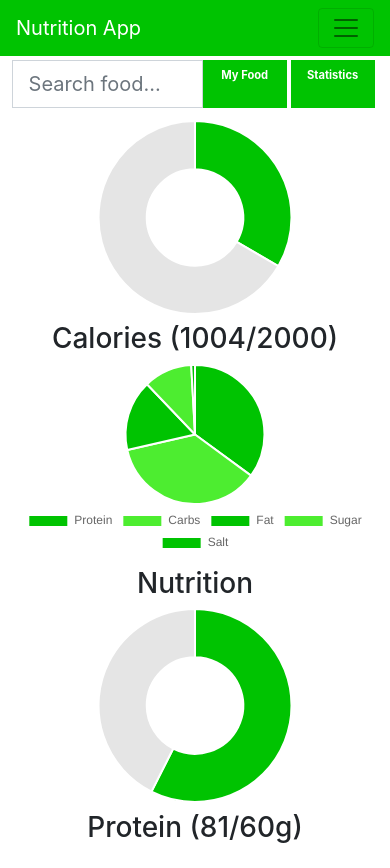
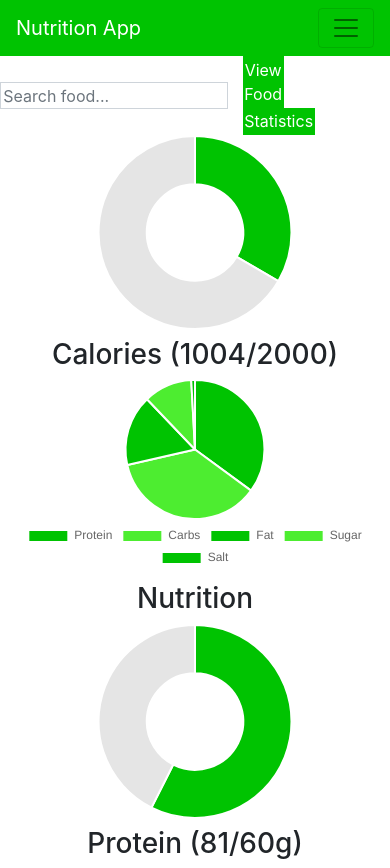
Before and after one commit to BenRose1998/nutrition-app, a PHP site: page /dashboard.php in a window 390 px wide. Before the commit the page ends 843 px from the top, so only its background shows below. Run offline with PHP 8.4, Linux system fonts and the light colour scheme; the visitor is signed in with stand-in values (Sample User, id 1); data comes from the database, SQL or seed files in the repository; some libraries are stand-ins or nearby versions.

Commit message:
Design changes (maybe)

```diff
--- a/css/dashboard.css
+++ b/css/dashboard.css
@@ -65,14 +65,14 @@
   max-height: 6%;
 } */
 
-@media (min-width: 1200px) {
+/* @media (min-width: 1200px) {
   #main {
     max-width: 2000px;
   }
-}
+} */
 
 /* Tablets */
-@media only screen and (min-device-width : 768px) and (max-width: 1024px) {
+/* @media only screen and (min-device-width : 768px) and (max-width: 1024px) {
   #main {
     width: 100%;
     margin: 0;
@@ -103,10 +103,10 @@
 
   }
 
-}
+} */
 
 /* Small devices */
-@media only screen and (max-width: 767px) {
+/* @media only screen and (max-width: 767px) {
   #main {
     width: 100%;
     margin: auto;
@@ -123,7 +123,7 @@
   }
 
   #search-form {
-    width: 50%;
+    width: 100%;
     padding: 0;
   }
 
@@ -150,6 +150,10 @@
     width: 100%;
     margin: 0;
     padding: 0;
+  }
 
+
+  #search{
+    padding:0;
   }
-}
+} */
--- a/css/login.css
+++ b/css/login.css
@@ -20,7 +20,7 @@ body {
   padding-right:auto;
 }
 
-.btn{
+.button{
   font-size: 15px;
   padding: 8px 16px;
   border:none;
--- a/css/main.css
+++ b/css/main.css
@@ -36,7 +36,7 @@ input{
   color: white !important;
 } */
 
-.btn {
+.button {
   font-size: 15px;
   padding: 8px 16px;
   border: none;
@@ -47,7 +47,14 @@ input{
   border-radius: 0 !important;
 }
 
-.btn:hover {
+.btn-green{
+  color: #fff;
+  background-color: #00c301;
+  border-color: #00c301;
+  border-radius: 0 !important;
+}
+
+.button:hover {
   color: white;
   background-color: #00af00;
 }
--- a/css/search.css
+++ b/css/search.css
@@ -1,5 +1,10 @@
 #search {
   padding: 1%;
+  height: 5%;
+}
+
+.btn-green{
+  padding: 5%;
 }
 
 .dashboard-btn {
@@ -13,10 +18,6 @@
   line-height: 200%;
 }
 
-#home-btn{
-  font-size:1rem;
-}
-
 /* Search results */
 .results {
   position: absolute;
@@ -26,6 +27,8 @@
   z-index: 9;
   width: 50.5%;
 }
+
+
 
 .results-item {
   width: 100%;
@@ -59,3 +62,103 @@
 #modal-add-btn {
   margin-top: 2%;
 }
+
+@media (min-width: 1200px) {
+  #main {
+    max-width: 2000px;
+  }
+}
+
+/* Tablets */
+@media only screen and (min-device-width : 768px) and (max-width: 1024px) {
+  #main {
+    width: 100%;
+    margin: 0;
+    padding: 0;
+  }
+
+  .container {
+    width: 100%;
+    margin: 0;
+    max-width: 2000px;
+    padding: 0;
+  }
+
+  .dashboard-btn {
+    font-size: 70%;
+    padding: 0;
+    padding-top: 1.5%;
+  }
+
+  .row {
+    margin: 0;
+    padding: 0;
+    width: 100%;
+  }
+
+  #nav-content {
+    width: 100%;
+    margin: 0;
+    padding: 0;
+
+  }
+
+}
+
+/* Small devices */
+@media only screen and (max-width: 767px) {
+  #main {
+    width: 100%;
+    margin: auto;
+  }
+
+  .container {
+    margin: 0;
+    padding: 0;
+  }
+
+  .row {
+    margin: 0;
+    padding: 0;
+  }
+
+  #search-form {
+    width: 70%;
+    padding: 0;
+  }
+
+  .dashboard-btn {
+    width: 22%;
+    margin: 0;
+    margin-left: 2%;
+    padding-left: 0.7%;
+    padding-right: 0.7%;
+    padding-top: 1%;
+    padding-bottom: 1%;
+    line-height: 200%;
+  }
+
+  .results {
+    position: absolute;
+    top: 120px;
+    left: 0;
+    z-index: 9;
+    width: 100%;
+  }
+
+  #nav-content {
+    width: 100%;
+    margin: 0;
+    padding: 0;
+
+  }
+
+  #foodButton, #statisticsButton{
+    display: none;
+  }
+
+  #homeButton{
+    margin-left:0;
+    margin-right:2%;
+  }
+}
--- a/css/view_food.css
+++ b/css/view_food.css
@@ -14,7 +14,7 @@
   margin-bottom: 1%;
 }
 
-.btn {
+.button {
   font-size: 15px;
   padding: 8px 16px;
   border: none;
--- a/dashboard.php
+++ b/dashboard.php
@@ -42,19 +42,44 @@ if (!isset($_SESSION['user_id'])) {
 
 <div class="container" id="main">
 
+  <nav class="navbar col-12" id="search-form">
+    <form class="form col-10 m-0 p-0" id="search-form">
+      <input class="form-control search m-0" id="search" type="search" placeholder="Search food...">
+    </form>
+
+
+
+    <form class="form col-2">
+      <!-- <a href="view_food.php" class="col-1 btn " role="button">My Food</a> -->
+      <!-- <a href="statistics.php" class="col-1 btn " role="button">Statistics</a> -->
+      <a href="view_food.php" class="btn btn-green" role="button">View Food</a>
+      <a href="statistics.php" class="btn btn-green" role="button">Statistics</a>
+    </form>
+
+    <ul class="list-group results">
+    </ul>
+  </nav>
+
+
+
+
+
+
+
+
   <!-- Search bar -->
-  <div class="row justify-content-center" id="search">
+  <!-- <div class="row justify-content-center" id="search">
     <form class="col-lg-8 col-md-9 col-sm-8" id="search-form">
       <input class="form-control form-control-lg search" type="text" placeholder="Search food...">
-    </form>
+    </form> -->
     <!-- Button links -->
-    <a href="view_food.php" class="btn col-lg-1 col-md-1 col-sm-2 dashboard-btn" role="button">My Food</a>
-    <a href="statistics.php" class="btn col-lg-1 col-md-1 col-sm-2 dashboard-btn" role="button">Statistics</a>
+    <!-- <a href="view_food.php" class="btn col-lg-1 col-md-1 col-sm-2 dashboard-btn" role="button">My Food</a>
+    <a href="statistics.php" class="btn col-lg-1 col-md-1 col-sm-2 dashboard-btn" role="button">Statistics</a> -->
     <!-- Search results -->
-    <ul class="list-group results">
+    <!-- <ul class="list-group results">
     </ul>
 
-  </div>
+  </div> -->
 
   <!-- Charts -->
   <div class="row">
--- a/login.php
+++ b/login.php
@@ -74,8 +74,8 @@ if (isset($_POST) && !empty($_POST)) {
       <label for="passwordInput">Password</label>
       <input type="password" class="form-control" name="password" id="passwordInput">
     </div>
-    <button type="submit" class="btn">Login</button>
-    <a href="register.php" class="btn" role="button" id="">Register</a>
+    <button type="submit" class="button">Login</button>
+    <a href="register.php" class="button" role="button" id="">Register</a>
   </form>
 </div>
 
--- a/register.php
+++ b/register.php
@@ -197,7 +197,7 @@ if (isset($_POST) && !empty($_POST)) {
       <label for="passwordInput">Repeat Password <small>(min length: 8)</small></label>
       <input type="password" class="form-control" name="password2" id="passwordInput2">
     </div>
-    <button type="submit" class="btn">Submit</button>
+    <button type="submit" class="button">Submit</button>
   </form>
 </div>
 <?php
```
Also changed, not shown: js/view_food.js (+9 -4 lines), statistics.php (+4 -4 lines), view_food.php (+4 -4 lines).
